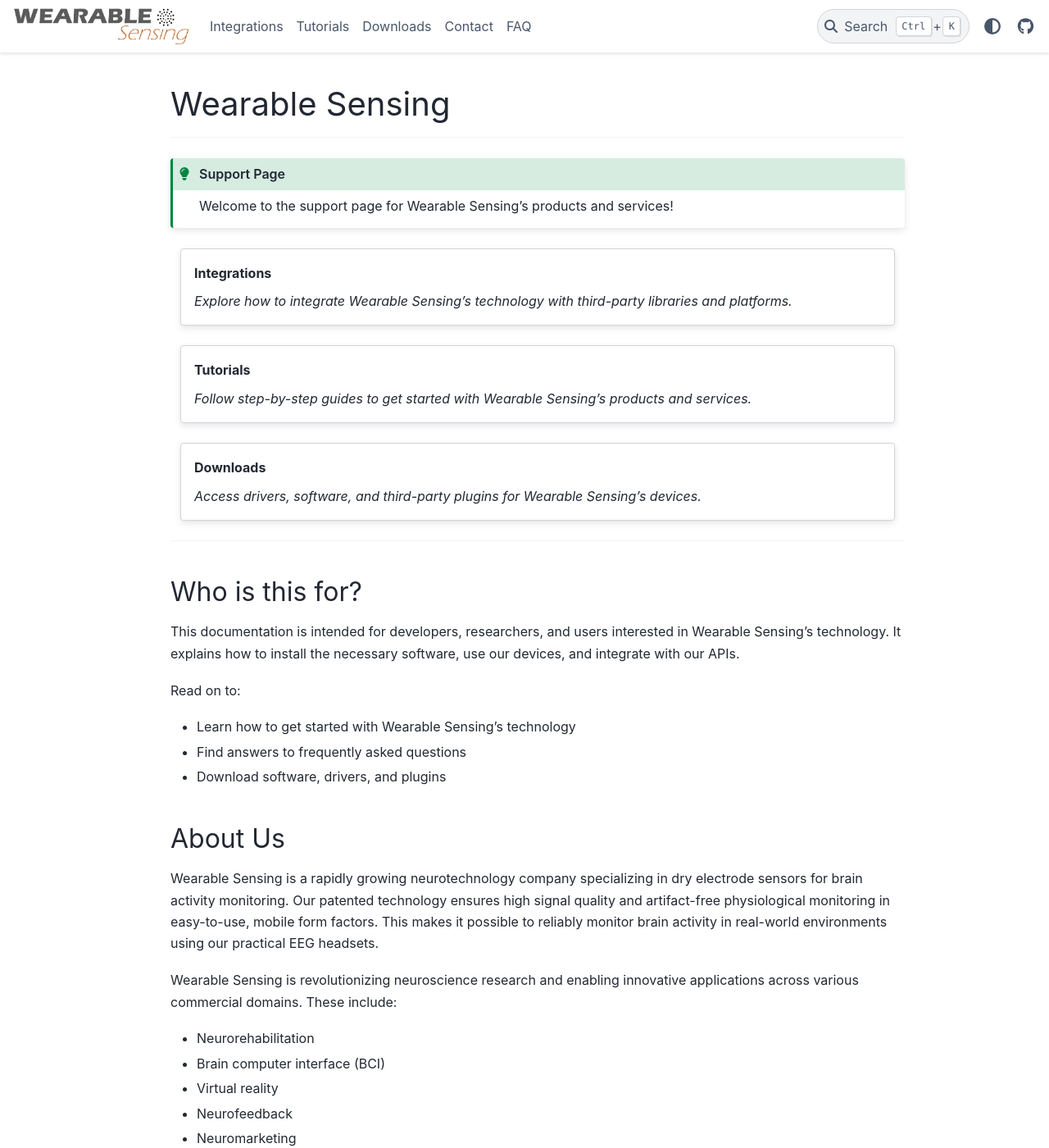
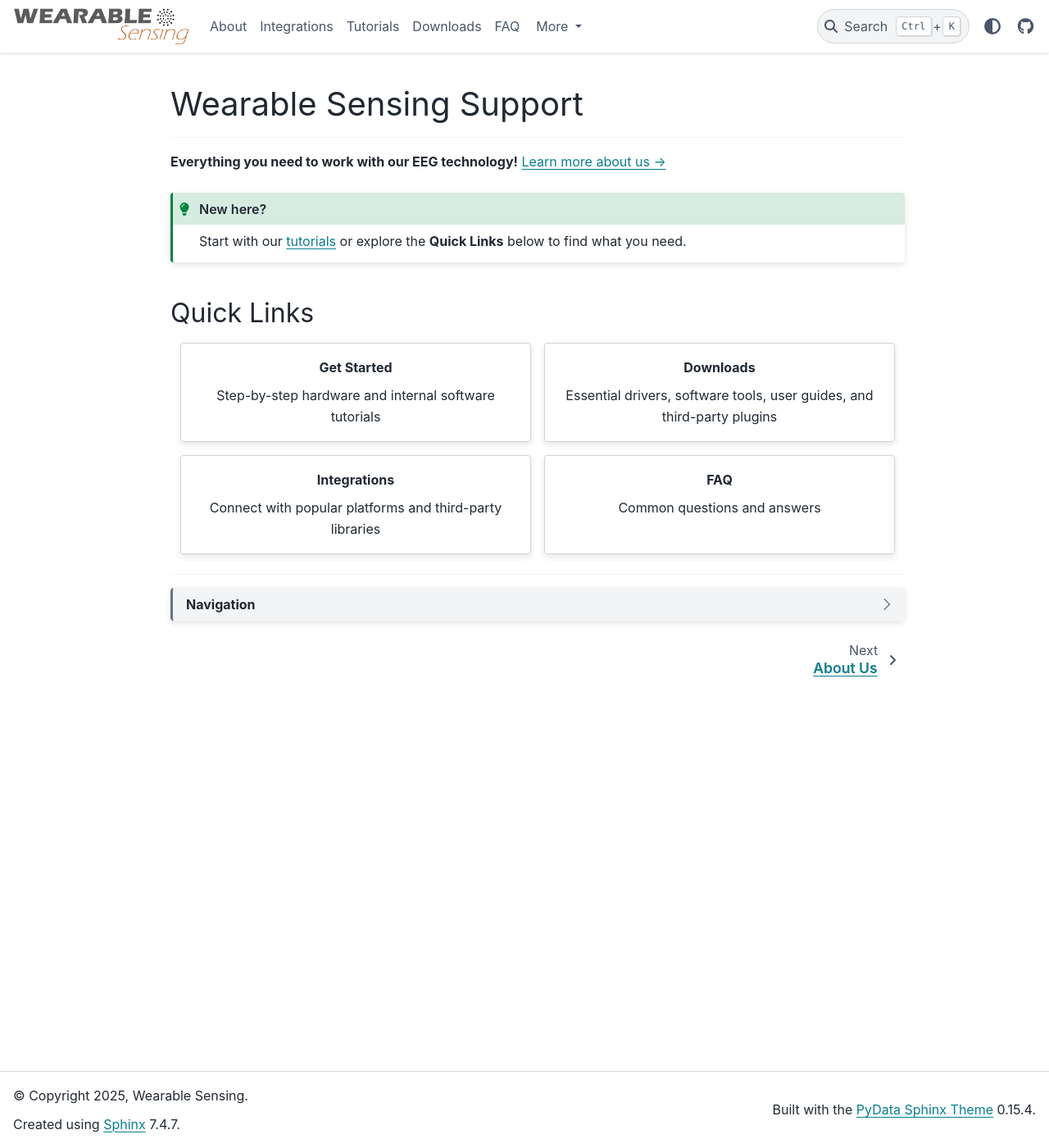
Before and after one commit to WearableSensing/wiki, a Sphinx documentation site: the page built from docs/index.md, in a window 1280 px wide and 1400 px high. Shown: the whole window at 82% size. Built offline with Sphinx 7.4.7 and the PyData theme 0.15.4, drawn with Linux system fonts in a browser that asks for light colours; some of the changed text lies outside the part shown.

Commit message:
Home page changes, cleanup

`````diff
--- a/docs/index.md
+++ b/docs/index.md
@@ -1,77 +1,63 @@
-# Wearable Sensing
---------------------------------------------------------------------------------------
+# Wearable Sensing Support
+---
+**Everything you need to work with our EEG technology!**  [Learn more about us →](help/about)
 
-
-
-```{admonition} Support Page
-:class: hint
-Welcome to the support page for Wearable Sensing's products and services!
+```{admonition} New here?
+:class: tip
+Start with our [tutorials](help/tutorials/index) or explore the **Quick Links** below to find what you need.
 ```
 
-````{grid} 1
+## Quick Links
+
+````{grid} 2
+:gutter: 3
+
+```{grid-item-card} Get Started
+:link: help/tutorials/index
+:link-type: doc
+:text-align: center
+
+Step-by-step hardware and internal software tutorials
+```
+
+```{grid-item-card} Downloads
+:link: help/downloads/index
+:link-type: doc
+:text-align: center
+
+Essential drivers, software tools, user guides, and third-party plugins
+```
 
 ```{grid-item-card} Integrations
 :link: examples/index
 :link-type: doc
-*Explore how to integrate Wearable Sensing's technology with third-party libraries and platforms.*
+:text-align: center
+
+Connect with popular platforms and third-party libraries
+```
+
+```{grid-item-card} FAQ
+:link: faq/index
+:link-type: doc
+:text-align: center
+
+Common questions and answers
+```
+
+---
+
+````
+````{dropdown} Navigation
+
+```{toctree}
+:maxdepth: 3
+
+   About <help/about>
+   Integrations <examples/index>
+   Tutorials <help/tutorials/index>
+   Downloads <help/downloads/index>
+   FAQ <faq/index>
+   Contact <help/index>
 ```
 
 ````
-
-````{grid} 1
-
-```{grid-item-card} Tutorials
-:link: help/tutorials/index
-:link-type: doc
-*Follow step-by-step guides to get started with Wearable Sensing's products and services.*
-```
-
-````
-
-````{grid} 1
-
-```{grid-item-card} Downloads
-:link: help/downloads/index
-:link-type: doc
-*Access drivers, software, and third-party plugins for Wearable Sensing's devices.*
-```
-
-````
-
---------------------------------------------------------------------------------------
-## Who is this for?
-This documentation is intended for developers, researchers, and users interested in Wearable Sensing's technology. It explains how to install the necessary software, use our devices, and integrate with our APIs.
-
-Read on to:
-- Learn how to get started with Wearable Sensing's technology
-- Find answers to frequently asked questions
-- Download software, drivers, and plugins
-
-## About Us
-Wearable Sensing is a rapidly growing neurotechnology company specializing in dry electrode sensors for brain activity monitoring. Our patented technology ensures high signal quality and artifact-free physiological monitoring in easy-to-use, mobile form factors. This makes it possible to reliably monitor brain activity in real-world environments using our practical EEG headsets.
-
-Wearable Sensing is revolutionizing neuroscience research and enabling innovative applications across various commercial domains. These include:
-
-- Neurorehabilitation
-- Brain computer interface (BCI)
-- Virtual reality
-- Neurofeedback
-- Neuromarketing
-- Neuroeducation
-- And many more.
-
-See our [website](https://wearablesensing.com) for more information about our products and services.
-
-
-
-### Table of Contents
-
-```{toctree}
-:maxdepth: 2
-
-   Integrations <examples/index>
-   Tutorials <help/tutorials/index>
-   Downloads <help/downloads/index>
-   Contact <help/index>
-   FAQ <faq/index>
-```
`````
Also changed, not shown: docs/help/about.md (added, +19 -0 lines), docs/help/index.md (+1 -1 lines), docs/help/tutorials/index.md (+30 -7 lines), docs/help/tutorials/software.rst (line endings or trailing spaces).
